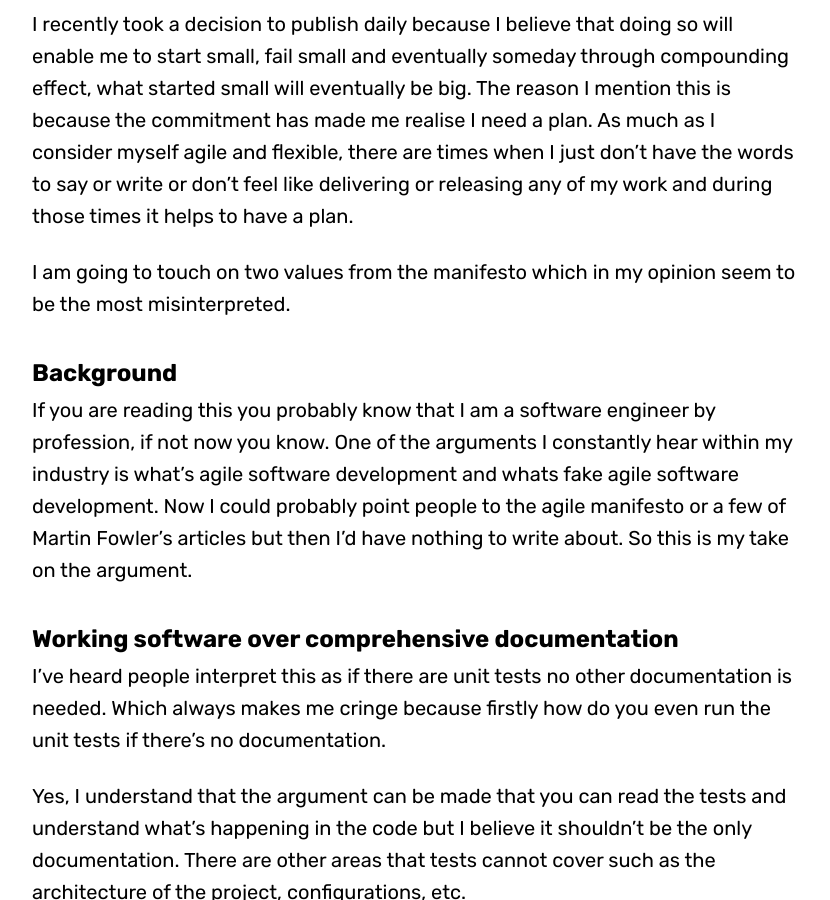
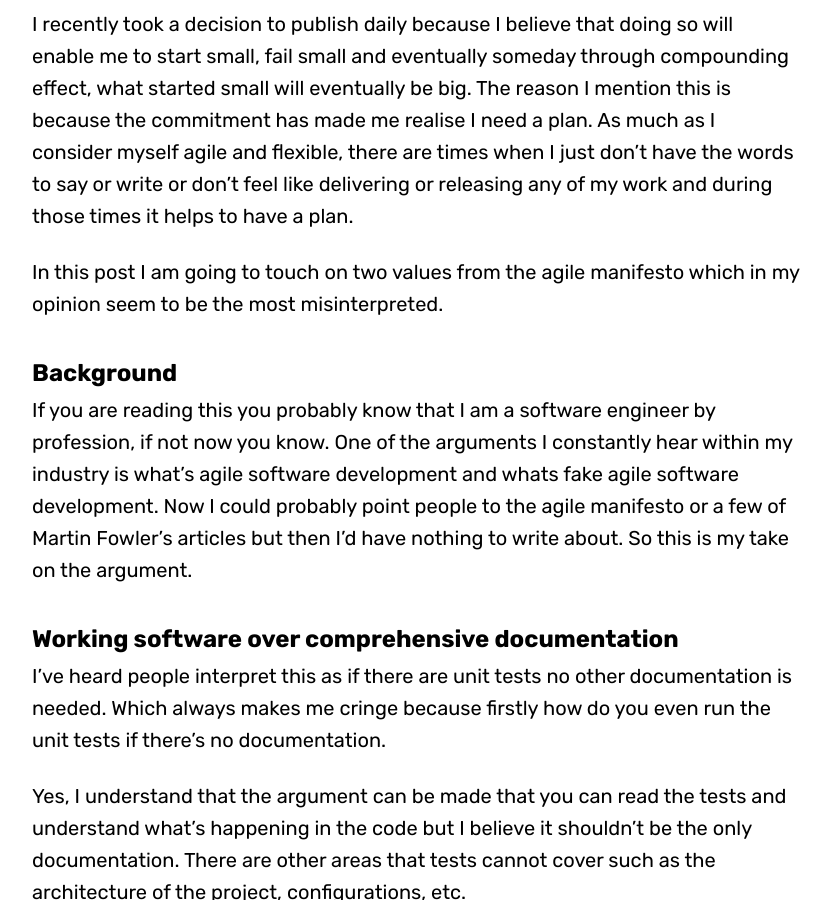
Before and after one commit to Tsatsi/tsatsi.github.io, a Jekyll site: the page built from _posts/2019-06-06-you-need-a-plan.md, in a window 1280 px wide and 900 px high, scrolled down 858 px. Shown: the whole window, without its empty margins (224-1054 px from the left). Built offline with Jekyll 4.4.1, drawn with Linux system fonts in a browser that asks for light colours; some web fonts are replaced; comment, search, counter and statistics services are not loaded.

Commit message:
fix grammer

```diff
--- a/_posts/2019-06-06-you-need-a-plan.md
+++ b/_posts/2019-06-06-you-need-a-plan.md
@@ -14,7 +14,7 @@ I recently took a decision to publish daily because I believe that doing so will
 The reason I mention this is because the commitment has made me realise I need a plan.
 As much as I consider myself agile and flexible, there are times when I just don't have the words to say or write or don't feel like delivering or releasing any of my work and during those times it helps to have a plan.
 
-I am going to touch on two values from the manifesto which in my opinion seem to be the most misinterpreted.
+In this post I am going to touch on two values from the agile manifesto which in my opinion seem to be the most misinterpreted.
 <!–-break-–>
 
 ## Background
```
